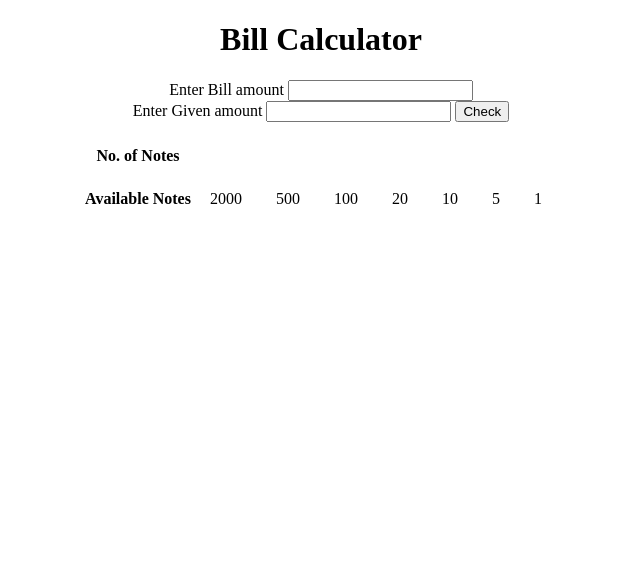
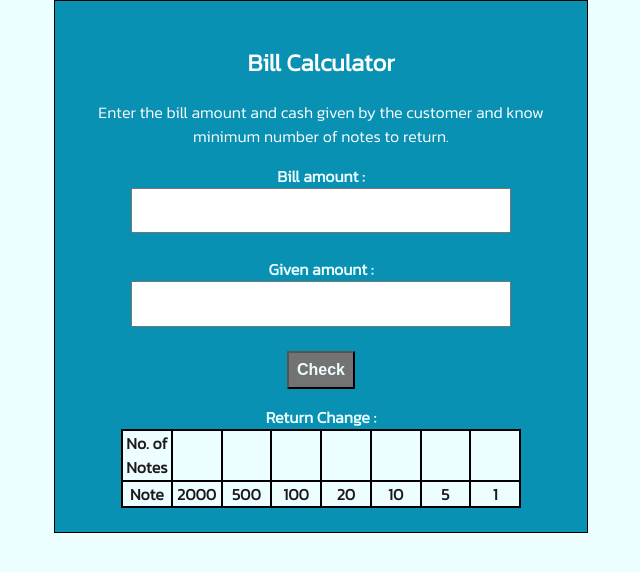
Before and after one commit to gunjal-prajakt26/cash-register-manager, a plain HTML site: page index.html in a window 1280 px wide. Shown: the whole page, without its empty margins (319-959 px from the left). Drawn offline with Linux system fonts and the light colour scheme.

Commit message:
style updated

```diff
--- a/index.html
+++ b/index.html
@@ -9,16 +9,23 @@
 </head>
 <body>
     <div class="container">
+        <section>
             <h1>Bill Calculator</h1>
-    <label for="bill-amount">Enter Bill amount</label>
+            <p>Enter the bill amount and cash given by the customer and know minimum number of notes to return.</p>
+            <label for="bill-amount">Bill amount :</label>
+            <br/>
             <input type="text" class="bill-amount"/>
             <br/>
-    <label for="given-amount">Enter Given amount</label>
+            <label for="given-amount">Given amount :</label>
+            <br/>
             <input type="text" class="given-amount"/>
+            <br/>
             <button class="btn-check">Check</button>
+            <br/>
             <p class="error-msg"></p>
 
             <table align="center">
+                <caption>Return Change :</caption>
                 <tr>
                     <th>No. of Notes</th>
                     <td class="no-of-notes"></td>
@@ -30,7 +37,7 @@
                     <td class="no-of-notes"></td>
                 </tr>
                 <tr>
-            <th>Available Notes</th>
+                    <th>Note</th>
                     <td>2000</td>
                     <td>500</td>
                     <td>100</td>
@@ -40,6 +47,8 @@
                     <td>1</td>
                 </tr>
             </table>
+        </section>
+
     </div>
     <script type="text/javascript" src="app.js"></script>
 </body>
--- a/style.css
+++ b/style.css
@@ -1,8 +1,79 @@
+ @import url('https://fonts.googleapis.com/css2?family=Kanit:wght@300&display=swap');
+
+ :root {
+     --bg:
+     #ecfeff;
+     --primary : #0891b2;
+     --secondary :
+     #7dd3fc;
+ }
+
+
 body {
-    text-align: center;
-    border-radius: 1rem solid black;
+    background-color: var(--bg);
+    color: white;
+    margin: auto;
+    font-family: 'Kanit', sans-serif;
 }
 
-td {
-    padding: 1rem;
+section {
+    width: 70%;
+    max-width: 500px;
+    padding:1.5em 1em;
+    margin: auto ;
+    text-align: center;
+    border: 0.1px solid black;
+    background-color: var(--primary);
+
 }
+
+ label, caption {
+     font-size: 1em;
+     font-weight: bold;
+     color: var(--bg);
+ }
+
+ table{
+        width: 80%;
+        table-layout: fixed;
+}
+
+table, th, td{
+    padding: .2px;
+    border: 2px solid black;
+    border-collapse: collapse;
+}
+
+th, td {
+    word-wrap: break-word;
+    color:#1c1917;
+    background-color: var(--bg);
+}
+ td {
+    font-weight: bold;
+ }
+
+input{
+    width: 70%;
+    margin: auto;
+    padding: 1em;
+    display: block;
+}
+
+.btn-check {
+    padding: .5em;
+    border-radius: 2rem solid white;
+    font-size: 1rem;
+    font-weight: bold;
+    color: var(--bg);
+    background-color: #737373;
+}
+
+.error-msg {
+    color: white;
+    font-weight: bold;
+}
+
+.no-of-notes {
+    color: var(--secondary);
+}
```
Lines whose indentation alone changed are shown as unchanged.
